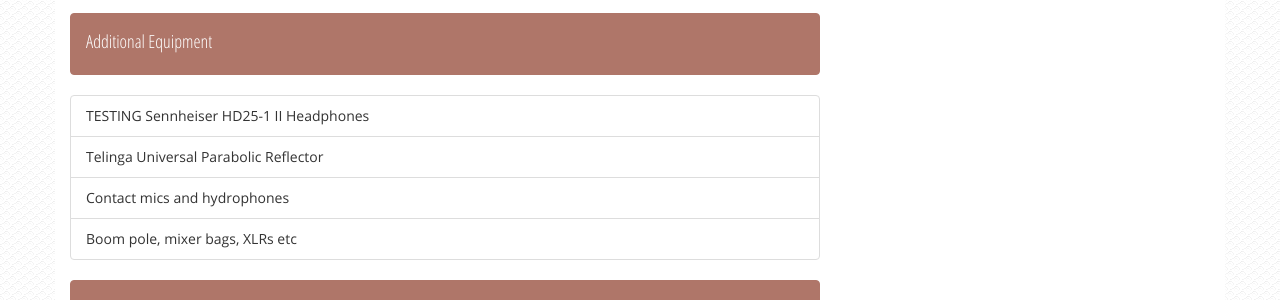
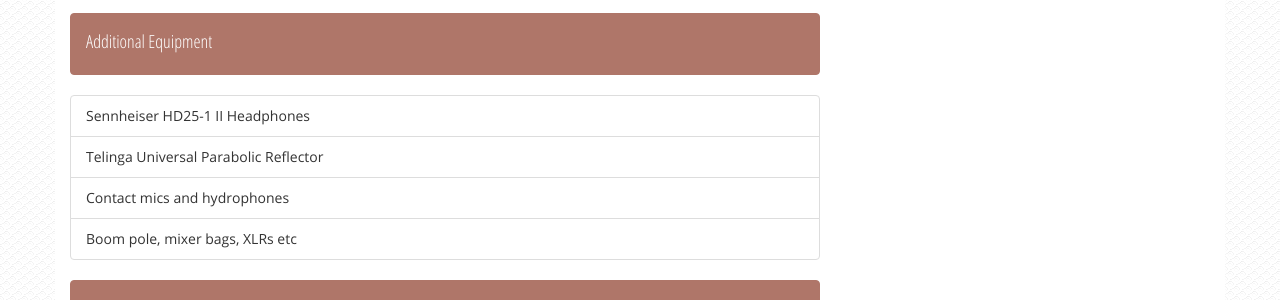
Before and after one commit to thesoundfarmer/thesoundfarmer.github.io, a Jekyll site: the page built from equipment.html, in a window 1280 px wide. Shown: the part 1059-1359 px from the top of the page. Built offline with Jekyll 4.4.1, drawn with Linux system fonts in a browser that asks for light colours; nearby versions of some CDN libraries.

Commit message:
Update equipment.html
getting things working

```diff
--- a/equipment.html
+++ b/equipment.html
@@ -46,7 +46,7 @@
 </li>
 </ul>
 <ul class="list-group">
-<li class="list-group-item">TESTING Sennheiser HD25-1 II Headphones</li>
+<li class="list-group-item">Sennheiser HD25-1 II Headphones</li>
 <li class="list-group-item">Telinga Universal Parabolic Reflector</li>
 <li class="list-group-item">Contact mics and hydrophones</li>
 <li class="list-group-item">Boom pole, mixer bags, XLRs etc</li>
```
